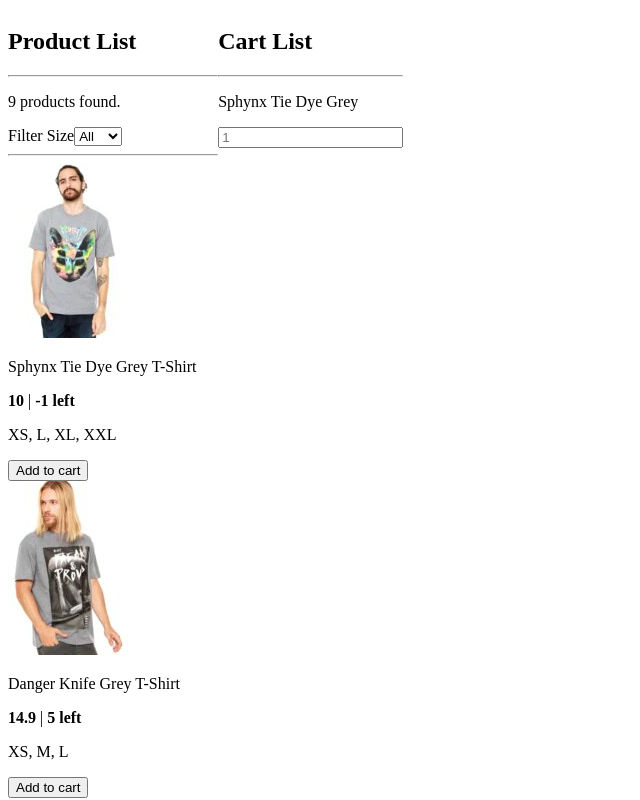
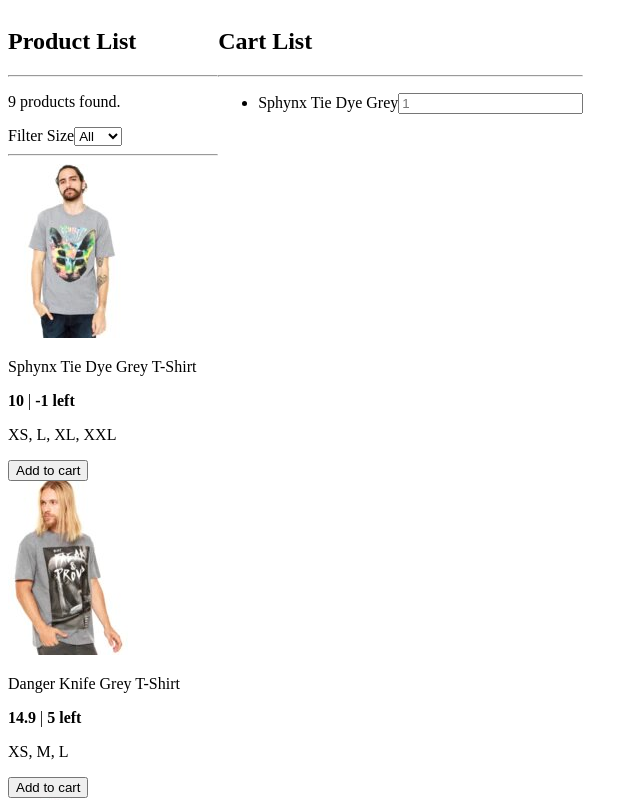
Before and after one commit to tingtingchan/react-redux-hooks, a React (Create React App) app: page / in a window 1280 px wide. Both pictures are taken after a click on the button "Sold Out". Shown: the top 800 px of the page, without its empty margins (0-640 px from the left). Built offline with nearby package versions, Linux system fonts and the light colour scheme; data requests are answered from the project's data file.

Commit message:
break CartContainer down into smaller components

```diff
--- /dev/null
+++ b/src/components/CartItem.tsx
@@ -0,0 +1,15 @@
+import React from "react";
+import { Product } from "../reducers/products";
+
+interface Props {
+  item: Product;
+}
+
+export const CartItem: React.FC<Props> = ({ item }) => {
+  return (
+    <li>
+      {item.description}
+      <input placeholder={item.inventory.toString()}></input>
+    </li>
+  );
+};
--- /dev/null
+++ b/src/components/CartItemList.tsx
@@ -0,0 +1,18 @@
+import React from "react";
+import { Product } from "../reducers/products";
+
+import { CartItem } from "./CartItem";
+
+interface Props {
+  cartItems: Array<Product>;
+}
+
+export const CartItemList: React.FC<Props> = ({ cartItems }) => {
+  return (
+    <ul>
+      {cartItems.map(item => (
+        <CartItem item={item} />
+      ))}
+    </ul>
+  );
+};
--- a/src/containers/CartContainer.tsx
+++ b/src/containers/CartContainer.tsx
@@ -3,21 +3,16 @@ import { useSelector } from "react-redux";
 
 import { getCartItems } from "../selectors/cart";
 import { Product } from "../reducers/products";
+import { CartItemList } from "../components/CartItemList";
 
 export const CartContainer: React.FC = () => {
-  const cartitems: Array<Product> = useSelector(getCartItems);
+  const cartItems: Array<Product> = useSelector(getCartItems);
 
-  console.log(cartitems);
   return (
     <div>
       <h2>Cart List</h2>
       <hr />
-      {cartitems.map(item => (
-        <>
-          <p>{item.description}</p>
-          <input placeholder={item.inventory.toString()}></input>
-        </>
-      ))}
+      <CartItemList cartItems={cartItems} />
     </div>
   );
 };
```
